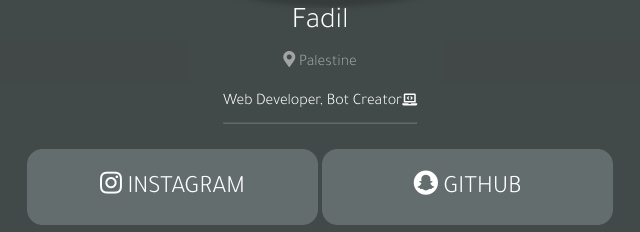
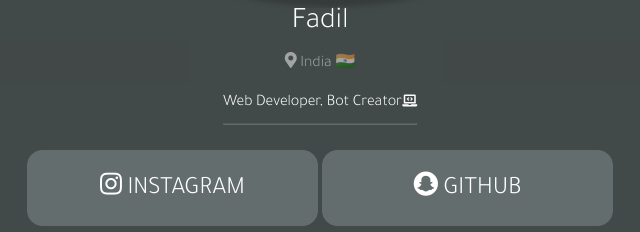
Before and after one commit to fadilpm/fadilpm.github.io, a plain HTML site: page index.html in a window 1280 px wide. Shown: the part 353-585 px from the top of the page, 320-960 px from the left. Drawn offline with Linux system fonts and the light colour scheme.

Commit message:
Update index.html

```diff
--- a/index.html
+++ b/index.html
@@ -12,7 +12,7 @@
         <container id="container">
             <div class="profile_picture"><img title="profile picture" src="images/profile_picture.png"></div>
             <div class="name"><span>Fadil</span></div>
-            <div class="location"><i class="fas fa-map-marker-alt"></i> <span>Palestine</span></div>
+            <div class="location"><i class="fas fa-map-marker-alt"></i> <span>India 🇮🇳 </span></div>
             <div class="discription"><span>Web Developer, Bot Creator<i class="fas fa-laptop-code" style="font-size:12px;"></i></span></div><hr>
             <div class="social-media">
                 <a href="https://instagram.com/_fadilp_" target="_blank" style="top: -100px;transition-duration:0.3s;">
```
